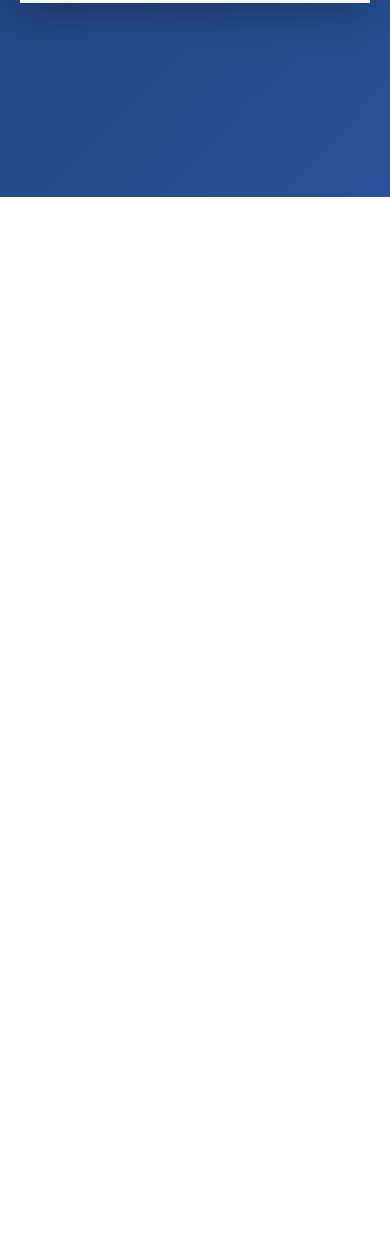
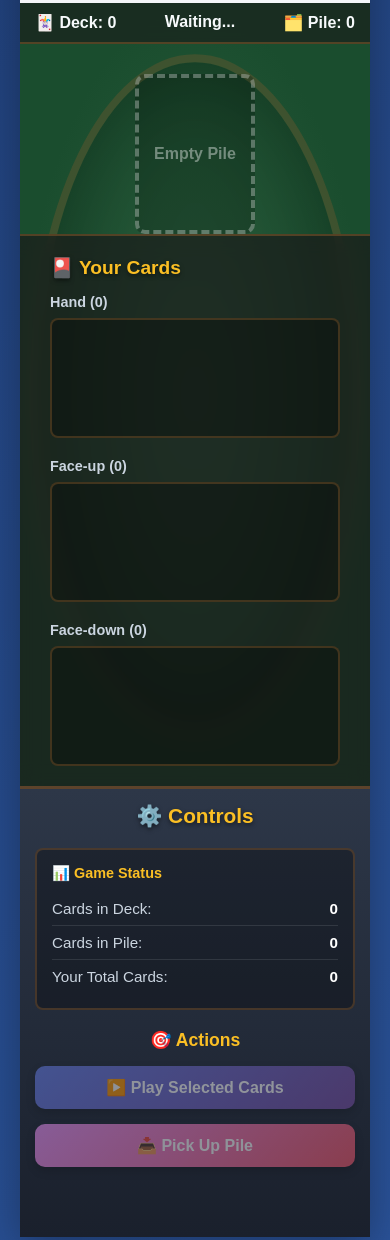
Before and after one commit to corman44/nc-three-card, a website: page public/index.html in a window 390 px wide. Shown: the part 647-1887 px from the top of the page. Before the commit the page ends 844 px from the top, so only its background shows below. Drawn offline with nearby package versions, Linux system fonts and the light colour scheme; no server answers.

Commit message:
feat: Redesign game with card table aesthetic
Major UI overhaul to create an immersive board game experience:

- Card table background with radial gradient (green felt effect)
- Elegant circular border overlay for authentic table feel
- Dark themed control panel on the right side with action buttons
- Reorganized layout: opponents at top, center pile in middle,
  player cards at bottom
- Enhanced info panel showing deck count, pile count, and total cards
- Improved contrast with gold/yellow accents on dark backgrounds
- Button panel separated from main playing area
- Responsive design: panel moves to bottom on mobile/tablet

The game now feels like sitting at a real card table!

Co-Authored-By: Claude Sonnet 4.5 <noreply@anthropic.com>

```diff
--- a/public/css/styles.css
+++ b/public/css/styles.css
@@ -182,28 +182,62 @@ header h1 {
 }
 
 /* Game Screen */
+#game-screen {
+    padding: 0 !important;
+    display: flex;
+    height: calc(100vh - 100px);
+    background: #1a4d2e;
+}
+
+.card-table {
+    flex: 1;
+    display: flex;
+    flex-direction: column;
+    background: radial-gradient(ellipse at center, #2d5f3f 0%, #1a4d2e 70%);
+    position: relative;
+    overflow: hidden;
+}
+
+.card-table::before {
+    content: '';
+    position: absolute;
+    top: 50%;
+    left: 50%;
+    transform: translate(-50%, -50%);
+    width: 90%;
+    height: 85%;
+    border: 8px solid rgba(139, 90, 43, 0.3);
+    border-radius: 50%;
+    box-shadow: inset 0 0 100px rgba(0, 0, 0, 0.3);
+}
+
 .game-info-bar {
     display: flex;
     justify-content: space-between;
-    padding: 20px;
-    background: #f7fafc;
-    border-bottom: 2px solid #e2e8f0;
+    padding: 15px 30px;
+    background: rgba(26, 26, 26, 0.6);
+    backdrop-filter: blur(10px);
+    border-bottom: 2px solid rgba(139, 90, 43, 0.5);
+    z-index: 10;
 }
 
 .game-info-bar span {
     font-size: 1em;
-    color: #4a5568;
+    color: #f7fafc;
+    font-weight: bold;
 }
 
 .turn-indicator {
     font-size: 1.2em !important;
     font-weight: bold;
-    color: #667eea !important;
+    color: #fbbf24 !important;
+    text-shadow: 0 0 10px rgba(251, 191, 36, 0.5);
 }
 
 .turn-indicator.your-turn {
     color: #48bb78 !important;
     animation: pulse 1.5s infinite;
+    text-shadow: 0 0 15px rgba(72, 187, 120, 0.8);
 }
 
 @keyframes pulse {
@@ -211,46 +245,49 @@ header h1 {
     50% { opacity: 0.6; }
 }
 
-/* Other Players */
+/* Other Players - Top of table */
 .other-players {
-    display: grid;
-    grid-template-columns: repeat(auto-fit, minmax(200px, 1fr));
+    display: flex;
+    justify-content: space-around;
     gap: 15px;
     padding: 20px;
-    background: #edf2f7;
+    z-index: 5;
 }
 
 .opponent-card {
-    padding: 15px;
-    background: white;
-    border-radius: 10px;
-    box-shadow: 0 2px 8px rgba(0, 0, 0, 0.1);
+    padding: 12px 20px;
+    background: rgba(45, 45, 45, 0.85);
+    backdrop-filter: blur(10px);
+    border-radius: 12px;
+    border: 2px solid rgba(139, 90, 43, 0.6);
+    box-shadow: 0 4px 12px rgba(0, 0, 0, 0.4);
+    min-width: 180px;
 }
 
 .opponent-card.active-turn {
     border: 3px solid #48bb78;
-    box-shadow: 0 0 20px rgba(72, 187, 120, 0.3);
+    box-shadow: 0 0 25px rgba(72, 187, 120, 0.5);
 }
 
 .opponent-name {
     font-weight: bold;
-    margin-bottom: 10px;
-    color: #2d3748;
+    margin-bottom: 8px;
+    color: #fbbf24;
+    font-size: 1.1em;
 }
 
 .opponent-cards {
-    font-size: 0.9em;
-    color: #718096;
+    font-size: 0.85em;
+    color: #cbd5e0;
 }
 
-/* Center Pile */
+/* Center Pile - Middle of table */
 .center-area {
-    padding: 30px;
+    flex: 1;
     display: flex;
     justify-content: center;
     align-items: center;
-    min-height: 200px;
-    background: #2d3748;
+    z-index: 5;
 }
 
 .pile-display {
@@ -262,44 +299,149 @@ header h1 {
 .empty-pile {
     width: 120px;
     height: 160px;
-    border: 3px dashed #cbd5e0;
+    border: 4px dashed rgba(255, 255, 255, 0.3);
     border-radius: 10px;
     display: flex;
     align-items: center;
     justify-content: center;
-    color: #a0aec0;
+    color: rgba(255, 255, 255, 0.4);
     font-weight: bold;
+    text-align: center;
+    background: rgba(0, 0, 0, 0.2);
 }
 
-/* Player Area */
+/* Player Area - Bottom of table */
 .player-area {
-    padding: 30px;
-    background: #f7fafc;
+    padding: 20px 30px;
+    background: rgba(26, 26, 26, 0.7);
+    backdrop-filter: blur(10px);
+    border-top: 2px solid rgba(139, 90, 43, 0.5);
+    z-index: 10;
 }
 
 .player-area h3 {
-    margin-bottom: 20px;
-    color: #2d3748;
+    margin-bottom: 15px;
+    color: #fbbf24;
+    font-size: 1.2em;
+    text-shadow: 0 2px 4px rgba(0, 0, 0, 0.5);
+}
+
+.card-zones-container {
+    display: flex;
+    gap: 20px;
+    justify-content: space-between;
 }
 
 .card-zone {
-    margin-bottom: 25px;
+    flex: 1;
 }
 
 .card-zone h4 {
-    margin-bottom: 10px;
-    color: #4a5568;
+    margin-bottom: 8px;
+    color: #cbd5e0;
+    font-size: 0.9em;
 }
 
 .card-container {
     display: flex;
-    gap: 10px;
+    gap: 8px;
     flex-wrap: wrap;
-    min-height: 80px;
+    min-height: 120px;
+    padding: 12px;
+    background: rgba(0, 0, 0, 0.3);
+    border-radius: 8px;
+    border: 2px solid rgba(139, 90, 43, 0.4);
+    align-items: center;
+}
+
+/* Control Panel - Right side */
+.control-panel {
+    width: 280px;
+    background: linear-gradient(180deg, #2d3748 0%, #1a202c 100%);
+    border-left: 3px solid rgba(139, 90, 43, 0.6);
+    display: flex;
+    flex-direction: column;
+    padding: 30px 20px;
+    box-shadow: -5px 0 20px rgba(0, 0, 0, 0.3);
+}
+
+.control-panel h3 {
+    color: #fbbf24;
+    margin-bottom: 20px;
+    text-align: center;
+    font-size: 1.3em;
+    text-shadow: 0 2px 4px rgba(0, 0, 0, 0.5);
+}
+
+.info-section {
+    background: rgba(0, 0, 0, 0.3);
     padding: 15px;
-    background: white;
+    border-radius: 8px;
+    margin-bottom: 20px;
+    border: 2px solid rgba(139, 90, 43, 0.4);
+}
+
+.info-section h4 {
+    color: #fbbf24;
+    font-size: 0.9em;
+    margin-bottom: 10px;
+}
+
+.info-item {
+    display: flex;
+    justify-content: space-between;
+    padding: 8px 0;
+    color: #cbd5e0;
+    font-size: 0.95em;
+    border-bottom: 1px solid rgba(255, 255, 255, 0.1);
+}
+
+.info-item:last-child {
+    border-bottom: none;
+}
+
+.info-item strong {
+    color: #fff;
+}
+
+.action-section {
+    margin-top: auto;
+}
+
+.action-section h4 {
+    color: #fbbf24;
+    margin-bottom: 15px;
+    text-align: center;
+    font-size: 1.1em;
+}
+
+.control-panel .btn {
+    width: 100%;
+    margin-bottom: 15px;
+    padding: 15px;
+    font-size: 1em;
     border-radius: 10px;
-    border: 2px solid #e2e8f0;
+    box-shadow: 0 4px 10px rgba(0, 0, 0, 0.3);
+}
+
+.control-panel .btn-primary {
+    background: linear-gradient(135deg, #667eea 0%, #764ba2 100%);
+}
+
+.control-panel .btn-primary:hover:not(:disabled) {
+    background: linear-gradient(135deg, #5568d3 0%, #653a8e 100%);
+    transform: translateY(-2px);
+    box-shadow: 0 6px 15px rgba(102, 126, 234, 0.5);
+}
+
+.control-panel .btn-secondary {
+    background: linear-gradient(135deg, #f093fb 0%, #f5576c 100%);
+}
+
+.control-panel .btn-secondary:hover:not(:disabled) {
+    background: linear-gradient(135deg, #e07fe6 0%, #e14558 100%);
+    transform: translateY(-2px);
+    box-shadow: 0 6px 15px rgba(245, 87, 108, 0.5);
 }
 
 /* Cards */
@@ -382,15 +524,38 @@ header h1 {
     opacity: 0.5;
 }
 
-/* Action Area */
-.action-area {
-    margin-top: 30px;
-    display: flex;
-    gap: 15px;
-    justify-content: center;
+
+/* Responsive */
+@media (max-width: 1024px) {
+    #game-screen {
+        flex-direction: column;
+        height: auto;
+    }
+
+    .card-table {
+        min-height: 60vh;
+    }
+
+    .control-panel {
+        width: 100%;
+        border-left: none;
+        border-top: 3px solid rgba(139, 90, 43, 0.6);
+        padding: 20px;
+    }
+
+    .card-zones-container {
+        flex-direction: column;
+    }
+
+    .other-players {
+        flex-wrap: wrap;
+    }
+
+    .opponent-card {
+        min-width: 150px;
+    }
 }
 
-/* Responsive */
 @media (max-width: 768px) {
     .container {
         border-radius: 0;
@@ -404,8 +569,23 @@ header h1 {
         padding: 20px;
     }
 
+    #game-screen {
+        height: auto;
+    }
+
+    .game-info-bar {
+        padding: 10px 15px;
+        flex-wrap: wrap;
+        gap: 10px;
+    }
+
     .other-players {
-        grid-template-columns: 1fr;
+        flex-direction: column;
+        padding: 15px;
+    }
+
+    .opponent-card {
+        width: 100%;
     }
 
     .card {
@@ -421,11 +601,16 @@ header h1 {
         font-size: 1.6em;
     }
 
-    .action-area {
-        flex-direction: column;
+    .card-back {
+        width: 60px;
+        height: 85px;
     }
 
-    .action-area button {
-        width: 100%;
+    .control-panel {
+        padding: 15px;
+    }
+
+    .control-panel .btn {
+        padding: 12px;
     }
 }
--- a/public/index.html
+++ b/public/index.html
@@ -58,33 +58,36 @@
 
         <!-- Game Screen -->
         <div id="game-screen" class="screen">
+            <!-- Card Table (Main Game Area) -->
+            <div class="card-table">
                 <!-- Game Info Bar -->
                 <div class="game-info-bar">
                     <div class="deck-info">
-                    <span>Deck: <strong id="deck-count">0</strong></span>
+                        <span>🃏 Deck: <strong id="deck-count">0</strong></span>
                     </div>
                     <div class="turn-info">
                         <span id="turn-indicator">Waiting...</span>
                     </div>
                     <div class="pile-info">
-                    <span>Pile: <strong id="pile-count">0</strong></span>
+                        <span>🗂️ Pile: <strong id="pile-count">0</strong></span>
                     </div>
                 </div>
 
-            <!-- Other Players -->
+                <!-- Other Players (Top of Table) -->
                 <div id="other-players" class="other-players"></div>
 
-            <!-- Center Pile -->
+                <!-- Center Pile (Middle of Table) -->
                 <div class="center-area">
                     <div id="pile-display" class="pile-display">
                         <div class="empty-pile">Empty Pile</div>
                     </div>
                 </div>
 
-            <!-- Current Player Area -->
+                <!-- Current Player Area (Bottom of Table) -->
                 <div class="player-area">
-                <h3>Your Cards</h3>
+                    <h3>🎴 Your Cards</h3>
 
+                    <div class="card-zones-container">
                         <!-- Hand Cards -->
                         <div class="card-zone">
                             <h4>Hand <span id="hand-count">(0)</span></h4>
@@ -102,14 +105,42 @@
                             <h4>Face-down <span id="facedown-count">(0)</span></h4>
                             <div id="player-facedown" class="card-container"></div>
                         </div>
-
-                <!-- Action Buttons -->
-                <div class="action-area">
-                    <button id="play-cards-btn" class="btn btn-primary" disabled>Play Selected Cards</button>
-                    <button id="pickup-pile-btn" class="btn btn-secondary" disabled>Pick Up Pile</button>
+                    </div>
+                </div>
             </div>
 
+            <!-- Control Panel (Right Side) -->
+            <div class="control-panel">
+                <h3>⚙️ Controls</h3>
+
+                <!-- Game Info -->
+                <div class="info-section">
+                    <h4>📊 Game Status</h4>
+                    <div class="info-item">
+                        <span>Cards in Deck:</span>
+                        <strong id="deck-count-panel">0</strong>
+                    </div>
+                    <div class="info-item">
+                        <span>Cards in Pile:</span>
+                        <strong id="pile-count-panel">0</strong>
+                    </div>
+                    <div class="info-item">
+                        <span>Your Total Cards:</span>
+                        <strong id="player-total-cards">0</strong>
+                    </div>
+                </div>
+
+                <!-- Actions -->
+                <div class="action-section">
+                    <h4>🎯 Actions</h4>
+                    <button id="play-cards-btn" class="btn btn-primary" disabled>
+                        ▶️ Play Selected Cards
+                    </button>
+                    <button id="pickup-pile-btn" class="btn btn-secondary" disabled>
+                        📥 Pick Up Pile
+                    </button>
                     <div id="game-message" class="message"></div>
+                </div>
             </div>
         </div>
 
```
Also changed, not shown: public/js/app.js (+12 -1 lines). Lines whose indentation alone changed are shown as unchanged.
